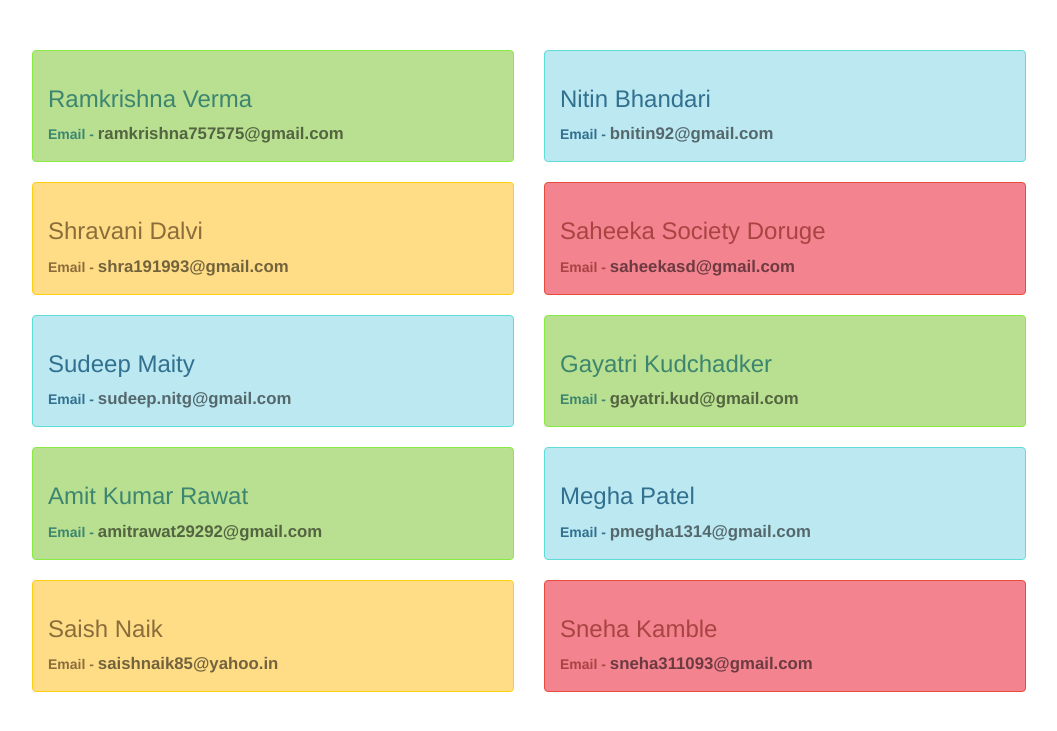
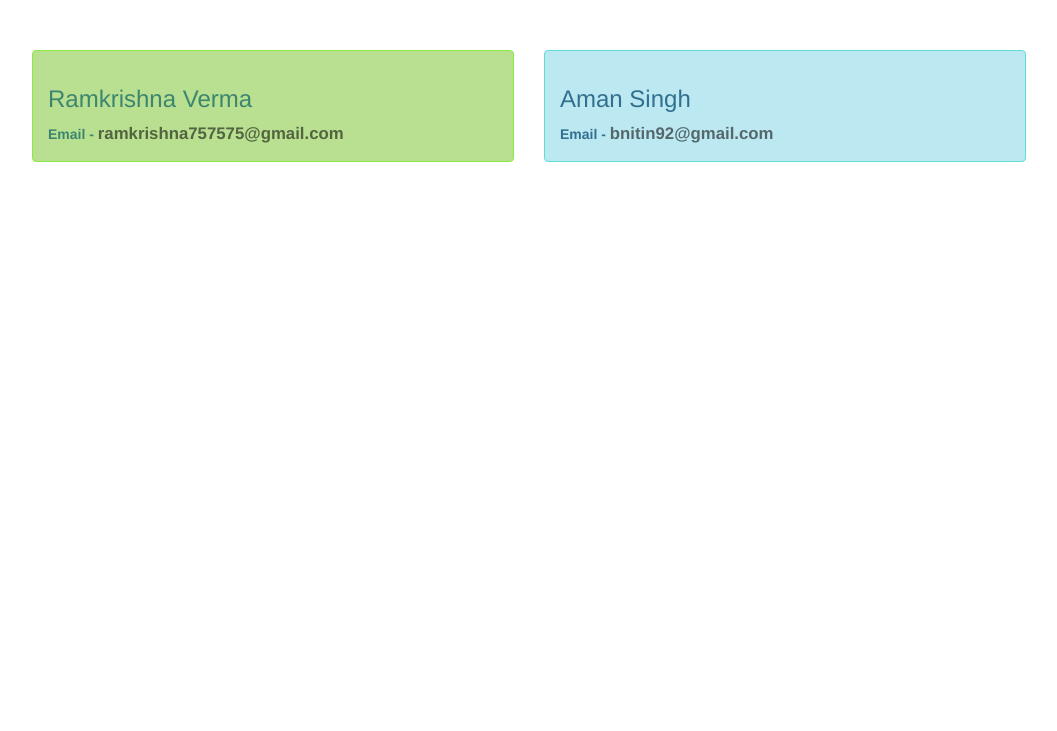
Before and after one commit to ramkrishna757575/NITG_Library, a PHP site: page /pages/developers.php in a window 1280 px wide. Shown: the part 50-781 px from the top of the page, without its empty margins (111-1168 px from the left). Run offline with PHP 8.4, Linux system fonts and the light colour scheme.

Commit message:
slight changes in developers file
Change some contents in developers.php file

```diff
--- a/pages/developers.php
+++ b/pages/developers.php
@@ -23,77 +23,12 @@
 			</div>
 			<div class="col-md-6">
 				<div class="alert alert-info">
-					<h3>Nitin Bhandari</h3>
+					<h3>Aman Singh</h3>
 					<strong>Email - </strong>
 					<a href="#" class="alert-link">bnitin92@gmail.com</a>
 				</div>
 			</div>
 		</div>
-		<div class="row">
-			<div class="col-md-6">
-				<div class="alert alert-warning">
-					<h3>Shravani Dalvi</h3>
-					<strong>Email - </strong>
-					<a href="#" class="alert-link">shra191993@gmail.com</a>
-				</div>
-			</div>
-			<div class="col-md-6">
-				<div class="alert alert-danger">
-					<h3>Saheeka Society Doruge</h3>
-					<strong>Email - </strong>
-					<a href="#" class="alert-link">saheekasd@gmail.com</a>
-				</div>
-			</div>
-		</div>
-		<div class="row">
-			<div class="col-md-6">
-				<div class="alert alert-info">
-					<h3>Sudeep Maity</h3>
-					<strong>Email - </strong>
-					<a href="#" class="alert-link">sudeep.nitg@gmail.com</a>
-				</div>
-			</div>
-			<div class="col-md-6">
-				<div class="alert alert-success">
-					<h3>Gayatri Kudchadker</h3>
-					<strong>Email - </strong>
-					<a href="#" class="alert-link">gayatri.kud@gmail.com</a>
-				</div>
-			</div>
-		</div>
-		<div class="row">
-			<div class="col-md-6">
-				<div class="alert alert-success">
-					<h3>Amit Kumar Rawat</h3>
-					<strong>Email - </strong>
-					<a href="#" class="alert-link">amitrawat29292@gmail.com</a>
-				</div>
-			</div>
-			<div class="col-md-6">
-				<div class="alert alert-info">
-					<h3>Megha Patel</h3>
-					<strong>Email - </strong>
-					<a href="#" class="alert-link">pmegha1314@gmail.com</a>
-				</div>
-			</div>
-		</div>
-		<div class="row">
-			<div class="col-md-6">
-				<div class="alert alert-warning">
-					<h3>Saish Naik</h3>
-					<strong>Email - </strong>
-					<a href="#" class="alert-link">saishnaik85@yahoo.in</a>
-				</div>
-			</div>
-			<div class="col-md-6">
-				<div class="alert alert-danger">
-					<h3>Sneha Kamble</h3>
-					<strong>Email - </strong>
-					<a href="#" class="alert-link">sneha311093@gmail.com</a>
-				</div>
-			</div>
-		</div>
-	</div>
 	<?php include_once "../page_components/js_links.php"; ?>
 </body>
 </html>
```
